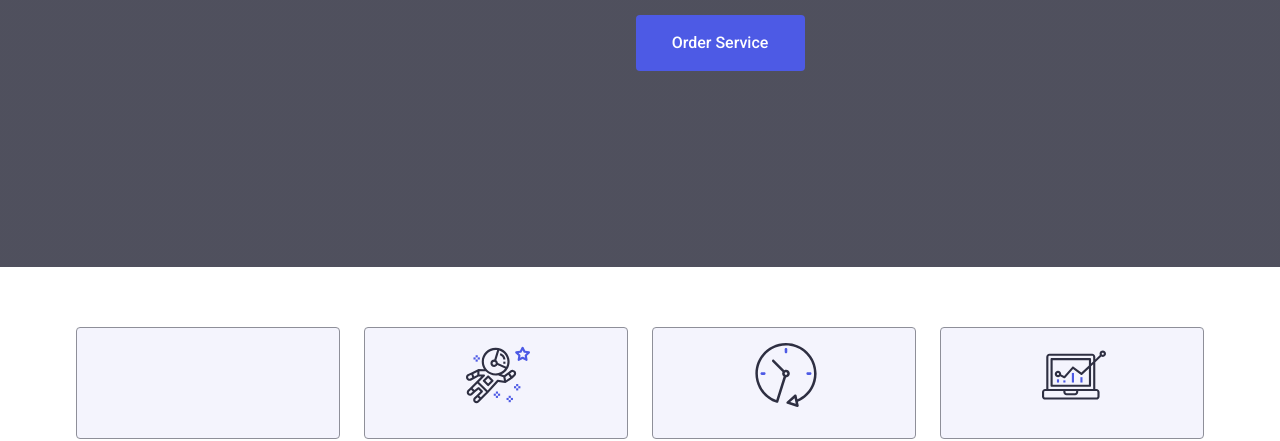
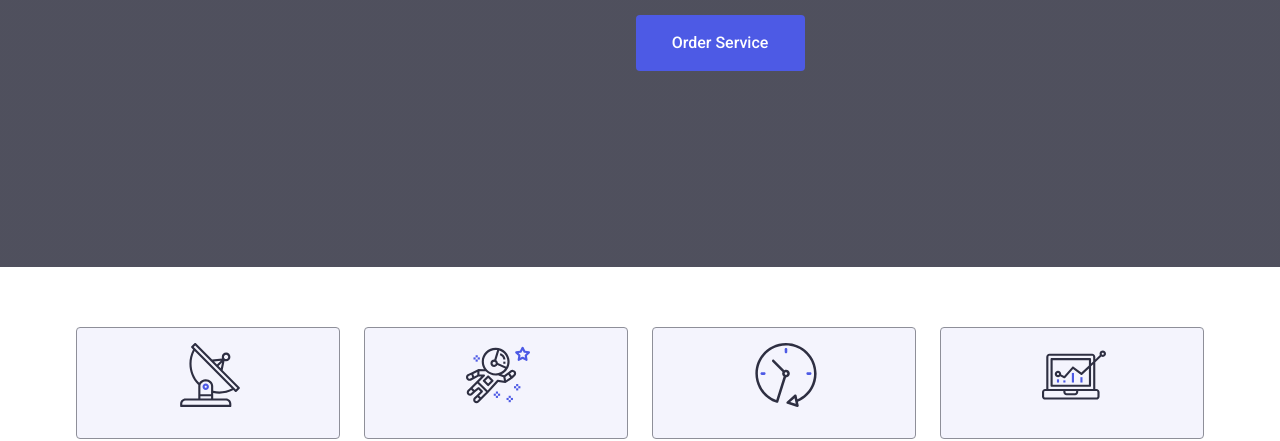
Before and after one commit to GencSerhat/goit-markup-hw-04, a plain HTML site: page index.html in a window 1280 px wide. Shown: the part 376-817 px from the top of the page. Drawn offline with nearby package versions, Linux system fonts and the light colour scheme; the site is published under a folder, as on GitHub Pages, so addresses that start at the root find nothing.

Commit message:
add to anten icon

```diff
--- a/index.html
+++ b/index.html
@@ -82,7 +82,7 @@
             <li class="first-text-lim">
               <div class="first-section-icon">
                 <svg class="icon" width="32" height="32">
-                  <use href="/images/icons.svg#icon-antenna-1"></use>
+                  <use href="images/icons.svg#icon-antenna-1"></use>
                 </svg>
               </div>
 
```
